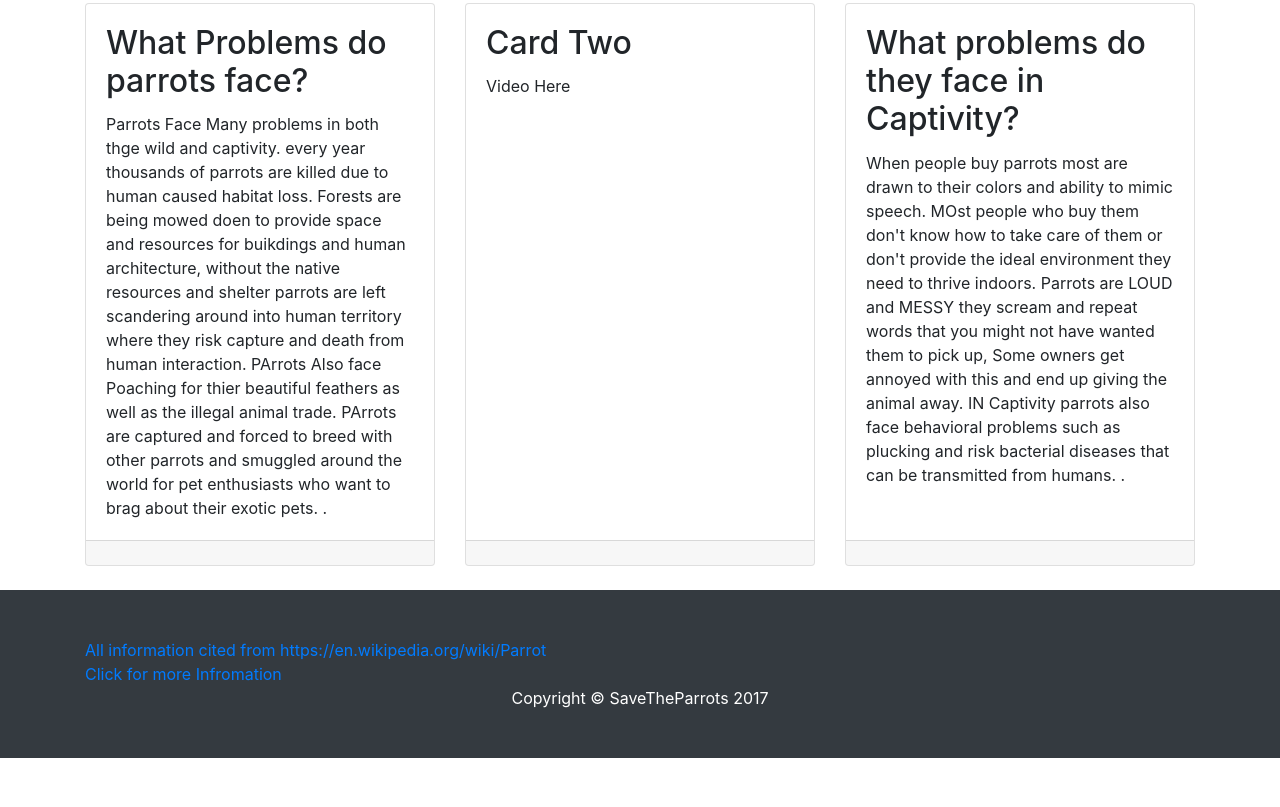
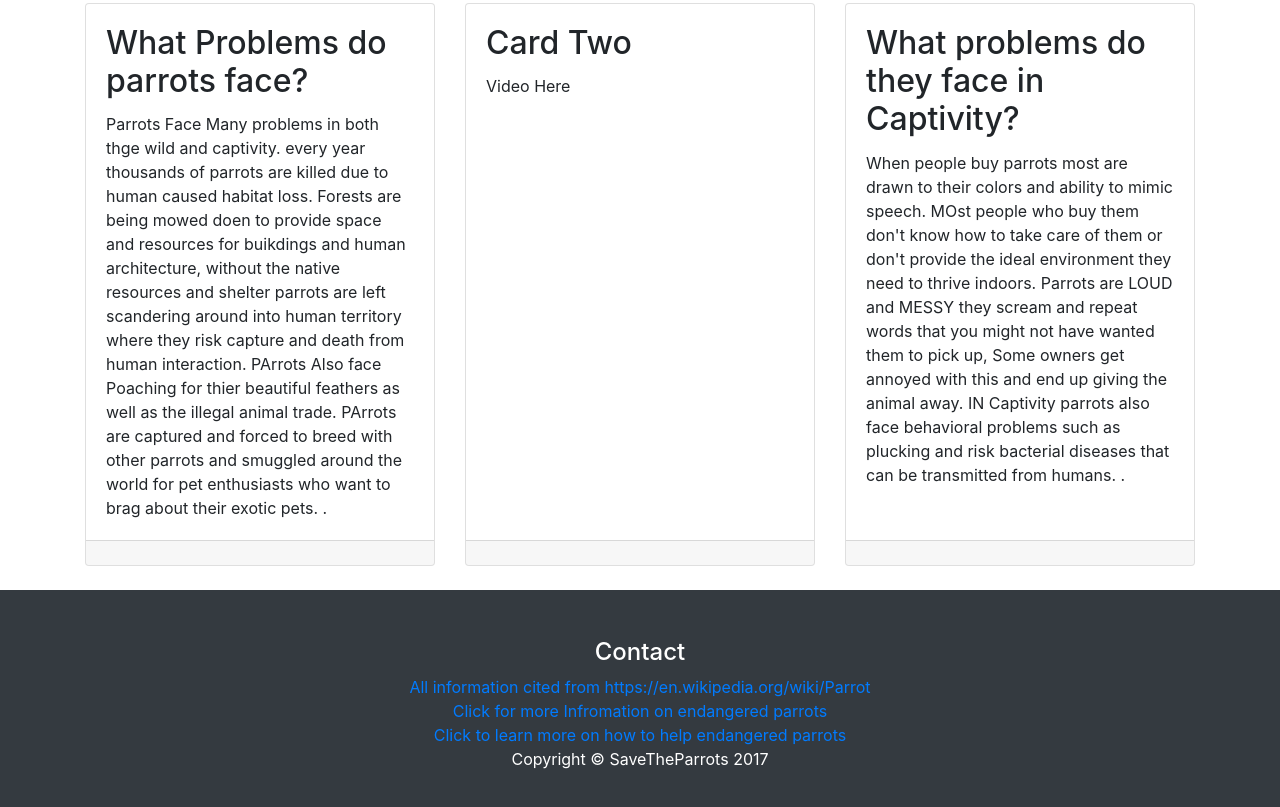
Before and after one commit to kaceym5669/parrot-webpage, a website: page startbootstrap-small-business-gh-pages/index.html in a window 1280 px wide. Shown: the part 3742-4549 px from the top of the page. Before the commit the page ends 4500 px from the top, so only its background shows below. Drawn offline with nearby package versions, Linux system fonts and the light colour scheme.

Commit message:
gyhbhjnb

```diff
--- a/startbootstrap-small-business-gh-pages/css/small-business.css
+++ b/startbootstrap-small-business-gh-pages/css/small-business.css
@@ -36,3 +36,10 @@ body {
 img{
 padding-bottom: 10px;
 }
+.contact{
+    text-align: center;
+}
+
+#contact-header {
+    color:white;
+}
--- a/startbootstrap-small-business-gh-pages/index.html
+++ b/startbootstrap-small-business-gh-pages/index.html
@@ -10,7 +10,12 @@
   <script src="https://ajax.googleapis.com/ajax/libs/jquery/3.3.1/jquery.min.js"></script>
   <script src="https://maxcdn.bootstrapcdn.com/bootstrap/3.3.7/js/bootstrap.min.js"></script>
 
+<script>
+        $(function() {
 
+
+        });
+    </script>
   <title>Small Business - Start Bootstrap Template</title>
 
   <!-- Bootstrap core CSS -->
@@ -141,8 +146,8 @@
             <h2 class="card-title">What Problems do parrots face?</h2>
             <p class="card-text">
               Parrots Face Many problems in both thge wild and captivity. every year thousands of parrots are killed due to human caused habitat loss. Forests are being mowed doen to provide space and resources for buikdings and human architecture, without the native
-          resources and shelter parrots are left scandering around into human territory where they risk capture and death from human interaction. PArrots Also face Poaching for thier beautiful feathers as well as the illegal animal trade. PArrots are
-          captured and forced to breed with other parrots and smuggled around the world for pet enthusiasts who want to brag about their exotic pets. .
+              resources and shelter parrots are left scandering around into human territory where they risk capture and death from human interaction. PArrots Also face Poaching for thier beautiful feathers as well as the illegal animal trade. PArrots
+              are captured and forced to breed with other parrots and smuggled around the world for pet enthusiasts who want to brag about their exotic pets. .
 
             </p>
           </div>
@@ -170,8 +175,8 @@
             <h2 class="card-title">What problems do they face in Captivity?</h2>
             <p class="card-text">
               When people buy parrots most are drawn to their colors and ability to mimic speech. MOst people who buy them don't know how to take care of them or don't provide the ideal environment they need to thrive indoors. Parrots are LOUD and MESSY they scream
-          and repeat words that you might not have wanted them to pick up, Some owners get annoyed with this and end up giving the animal away. IN Captivity parrots also face behavioral problems such as plucking and risk bacterial diseases that can be
-          transmitted from humans. .
+              and repeat words that you might not have wanted them to pick up, Some owners get annoyed with this and end up giving the animal away. IN Captivity parrots also face behavioral problems such as plucking and risk bacterial diseases that can
+              be transmitted from humans. .
             </p>
           </div>
           <div class="card-footer">
@@ -190,12 +195,16 @@
   <!-- Footer -->
   <footer id="3" class="py-5 bg-dark">
     <div class="container">
+      <div class ="contact">
+      <h4 id="contact-header">Contact</h4>
       <a href="https://en.wikipedia.org/wiki/Parrot">All information cited from
 https://en.wikipedia.org/wiki/Parrot</a>
       <br>
-    <a href="https://www.parrotfunzone.com/explore-parrots/parrots-in-the-wild/endangered-parrots">Click for more Infromation</a>
+      <a href="https://www.parrotfunzone.com/explore-parrots/parrots-in-the-wild/endangered-parrots">Click for more Infromation on endangered parrots </a>
+      <br>
+      <a href="https://defenders.org/international-conservation/protecting-parrots">Click to learn more on how to help endangered parrots </a>
       <p class="m-0 text-center text-white">Copyright &copy; SaveTheParrots 2017</p>
-
+</div>
     </div>
     <!-- /.container -->
   </footer>
```
Lines whose indentation alone changed are shown as unchanged.
